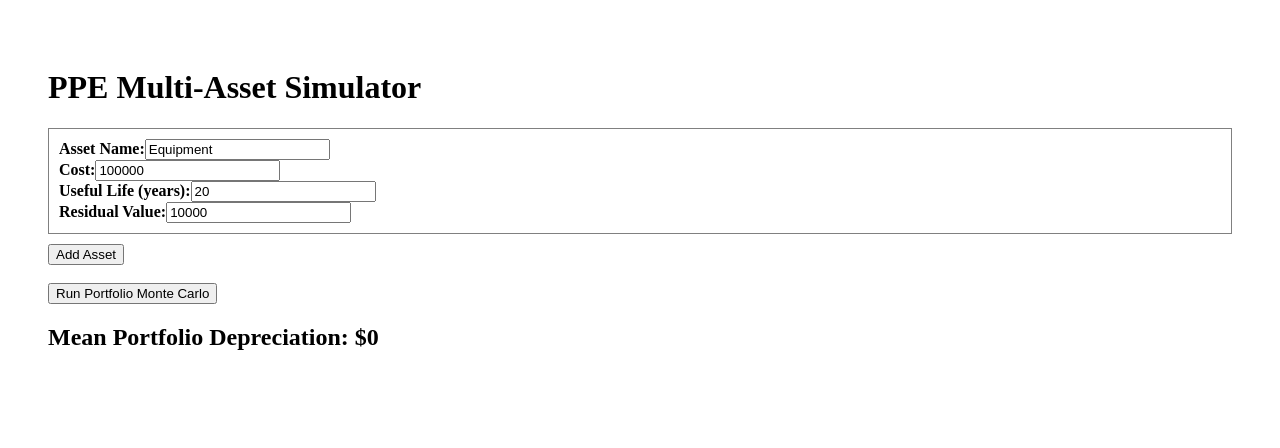
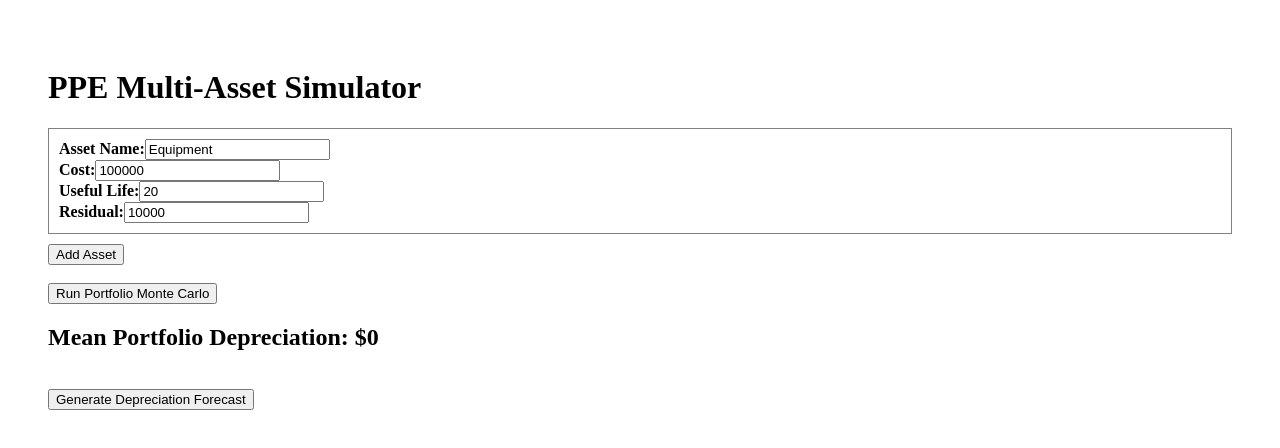
Before and after one commit to dpb9734/PPE-Analyst, a Next.js app: page / in a window 1280 px wide. Shown: the top 448 px of the page. Built offline with nearby package versions, Linux system fonts and the light colour scheme.

Commit message:
Update page.js

```diff
--- a/app/page.js
+++ b/app/page.js
@@ -15,6 +15,7 @@ export default function Home() {
   ]);
 
   const [meanDep, setMeanDep] = useState(0);
+  const [schedule, setSchedule] = useState([]);
 
   // URL parameter support
   useEffect(() => {
@@ -102,6 +103,42 @@ export default function Home() {
 
   }
 
+  function generateForecast() {
+
+    let maxLife =
+      Math.max(...assets.map(a => a.life));
+
+    let yearlySchedule = [];
+
+    for (let year = 1; year <= maxLife; year++) {
+
+      let totalDep = 0;
+
+      assets.forEach(asset => {
+
+        if (year <= asset.life) {
+
+          let dep =
+            (asset.cost - asset.residual) /
+            asset.life;
+
+          totalDep += dep;
+
+        }
+
+      });
+
+      yearlySchedule.push({
+        year: year,
+        depreciation: totalDep.toFixed(2)
+      });
+
+    }
+
+    setSchedule(yearlySchedule);
+
+  }
+
   return (
 
     <div style={{ padding: 40 }}>
@@ -155,7 +192,7 @@ export default function Home() {
 
           <div>
 
-            <strong>Useful Life (years):</strong>
+            <strong>Useful Life:</strong>
 
             <input
               type="number"
@@ -173,7 +210,7 @@ export default function Home() {
 
           <div>
 
-            <strong>Residual Value:</strong>
+            <strong>Residual:</strong>
 
             <input
               type="number"
@@ -208,6 +245,42 @@ export default function Home() {
         ${meanDep}
       </h2>
 
+      <br />
+
+      <button onClick={generateForecast}>
+        Generate Depreciation Forecast
+      </button>
+
+      <br /><br />
+
+      {schedule.length > 0 && (
+
+        <table border="1" cellPadding="5">
+
+          <thead>
+            <tr>
+              <th>Year</th>
+              <th>Depreciation</th>
+            </tr>
+          </thead>
+
+          <tbody>
+
+            {schedule.map(row => (
+
+              <tr key={row.year}>
+                <td>{row.year}</td>
+                <td>${row.depreciation}</td>
+              </tr>
+
+            ))}
+
+          </tbody>
+
+        </table>
+
+      )}
+
     </div>
 
   );
```
